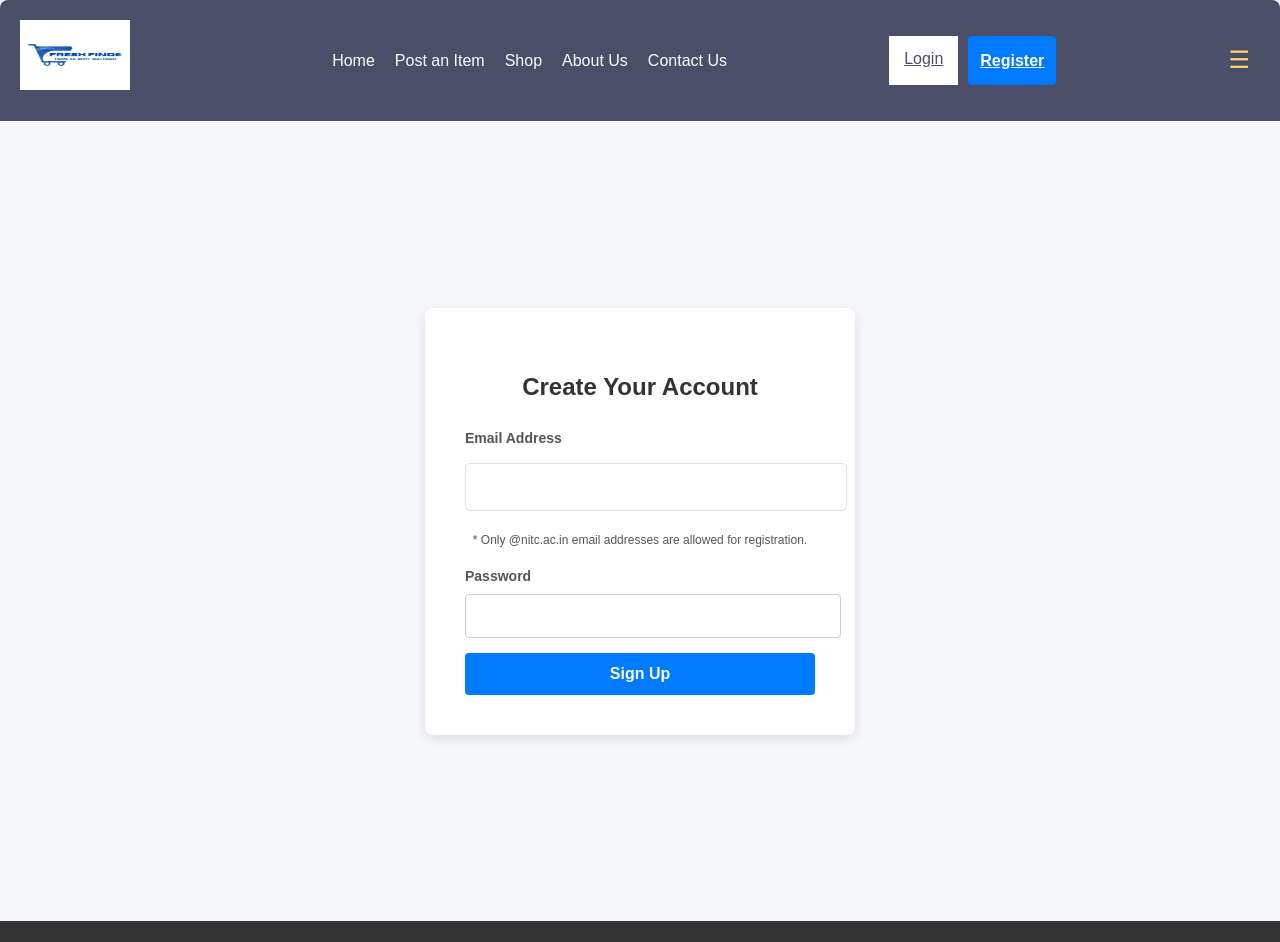
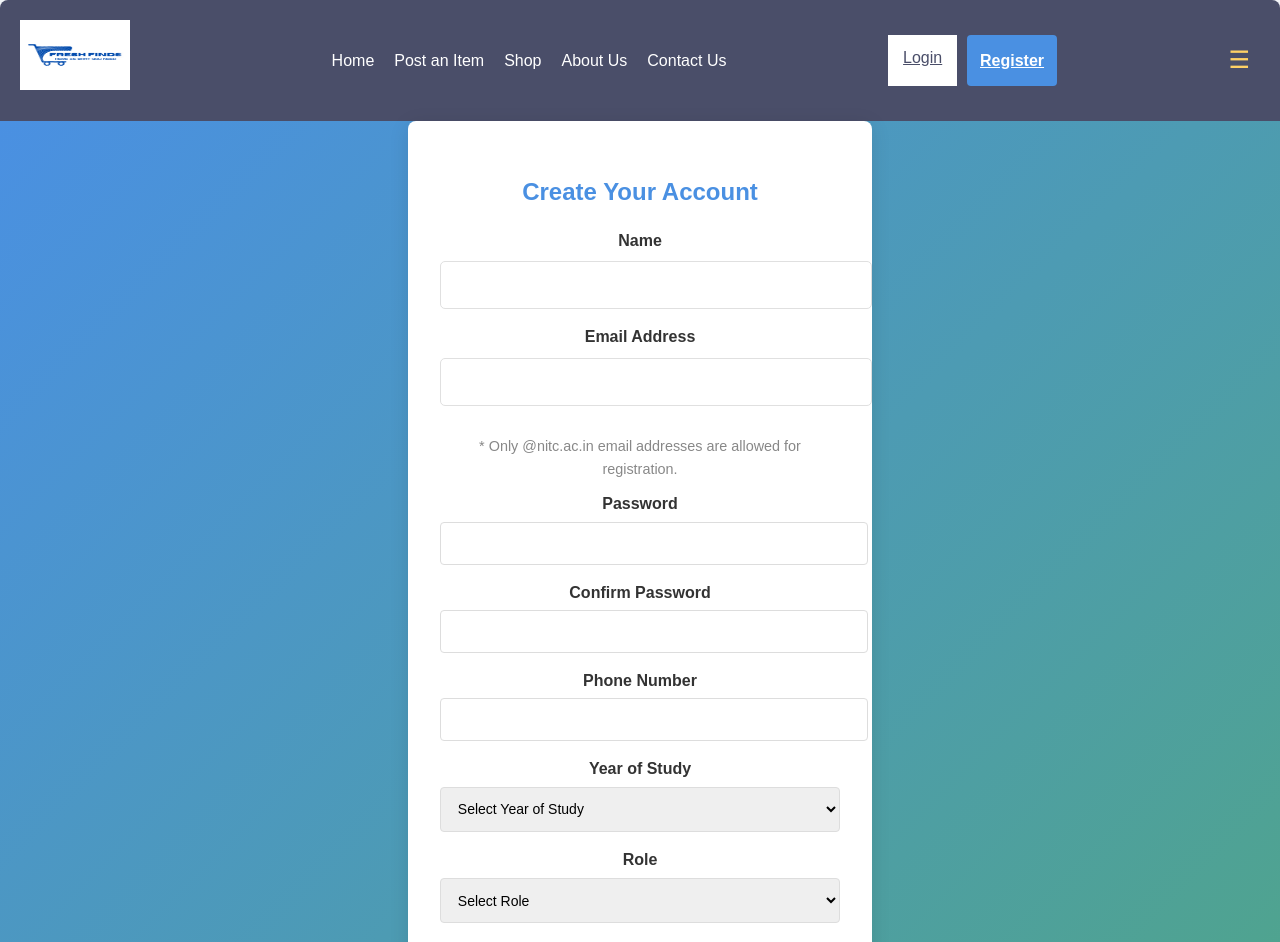
Before and after one commit to therishiraj/fffrontend, a React (Create React App) app: page /register in a window 1280 px wide. Shown: the top 942 px of the page. Built offline with nearby package versions, Linux system fonts and the light colour scheme.

Commit message:
Updated Register.js and Register.css with new fields and styling

```diff
--- a/src/pages/Register.css
+++ b/src/pages/Register.css
@@ -1,76 +1,69 @@
-/* Main container for the registration page */
 .register-container {
   display: flex;
   justify-content: center;
   align-items: center;
-  height: 100vh;
-  background-color: #f5f7fa;
+  min-height: 100vh;
+  background: linear-gradient(135deg, #4a90e2, #50a684);
 }
 
-/* Box styling for the registration form */
 .register-box {
   background-color: #fff;
+  padding: 2rem;
   border-radius: 8px;
-  box-shadow: 0 4px 12px rgba(0, 0, 0, 0.1);
-  padding: 40px;
-  width: 350px;
-  text-align: center;
+  box-shadow: 0 4px 20px rgba(0, 0, 0, 0.1);
+  max-width: 400px;
+  width: 100%;
 }
 
-/* Heading styling */
-.register-box h2 {
-  font-size: 24px;
-  font-weight: 600;
-  margin-bottom: 20px;
+.register-form label {
+  font-weight: bold;
+  margin-top: 10px;
   color: #333;
 }
 
-/* Form styling */
-.register-form label {
-  display: block;
-  text-align: left;
-  font-size: 14px;
-  margin-bottom: 6px;
-  color: #555;
+.register-form input,
+.register-form select,
+.register-form textarea {
+  width: 100%;
+  padding: 0.8rem;
+  margin-top: 5px;
+  margin-bottom: 15px;
+  border-radius: 4px;
+  border: 1px solid #ddd;
+  transition: all 0.3s ease;
 }
 
-.register-form input {
-  width: 100%;
-  padding: 12px;
-  margin-bottom: 15px;
-  border: 1px solid #ccc;
-  border-radius: 4px;
-  font-size: 16px;
+.register-form input:focus,
+.register-form select:focus,
+.register-form textarea:focus {
+  border-color: #4a90e2;
+  outline: none;
 }
 
-/* Button styling */
 .register-btn {
   width: 100%;
-  padding: 12px;
-  background-color: #007bff;
-  color: #fff;
-  font-size: 16px;
-  font-weight: 600;
+  padding: 0.8rem;
   border: none;
   border-radius: 4px;
+  background-color: #4a90e2;
+  color: #fff;
+  font-weight: bold;
   cursor: pointer;
-  transition: background-color 0.3s;
+  transition: background-color 0.3s ease;
 }
 
 .register-btn:hover {
-  background-color: #0056b3;
+  background-color: #3880c2;
 }
-/* Error message styling */
+
 .error-message {
-  color: #d9534f;
-  font-size: 14px;
+  color: #e74c3c;
   margin-top: -10px;
-  margin-bottom: 15px;
+  margin-bottom: 10px;
 }
-/* Note text styling below email input */
+
 .email-note {
-  color: #555;
-  font-size: 12px;
-  margin-top: 5px;
-  margin-bottom: 15px;
+  font-size: 0.9em;
+  color: #888;
+  margin-bottom: 10px;
 }
--- a/src/pages/Register.js
+++ b/src/pages/Register.js
@@ -4,7 +4,13 @@ import './Register.css';
 const Register = () => {
   const [email, setEmail] = useState('');
   const [password, setPassword] = useState('');
+  const [name, setName] = useState('');
+  const [phone, setPhone] = useState('');
+  const [yearOfStudy, setYearOfStudy] = useState('');
+  const [role, setRole] = useState('');
+  const [address, setAddress] = useState('');
   const [error, setError] = useState('');
+  const [confirmPassword, setConfirmPassword] = useState('');
 
   const handleRegister = (e) => {
     e.preventDefault();
@@ -17,7 +23,7 @@ const Register = () => {
 
     // Clear error and proceed with registration logic
     setError('');
-    console.log('Registering:', { email, password });
+    console.log('Registering:', { email, password, name, phone, yearOfStudy, role, address });
     // Here you can add the API call to register the user
   };
 
@@ -26,6 +32,15 @@ const Register = () => {
       <div className="register-box">
         <h2>Create Your Account</h2>
         <form onSubmit={handleRegister} className="register-form">
+          <label htmlFor="name">Name</label>
+          <input
+            id="name"
+            type="text"
+            value={name}
+            onChange={(e) => setName(e.target.value)}
+            required
+          />
+
           <label htmlFor="email">Email Address</label>
           <input
             id="email"
@@ -34,9 +49,7 @@ const Register = () => {
             onChange={(e) => setEmail(e.target.value)}
             required
           />
-
           <p className="email-note">* Only @nitc.ac.in email addresses are allowed for registration.</p>
-
           {error && <p className="error-message">{error}</p>}
 
           <label htmlFor="password">Password</label>
@@ -45,6 +58,73 @@ const Register = () => {
             type="password"
             value={password}
             onChange={(e) => setPassword(e.target.value)}
+            required
+          />
+          <label htmlFor="confirmPassword">Confirm Password</label>
+<input
+  id="confirmPassword"
+  type="password"
+  value={confirmPassword}
+  onChange={(e) => setConfirmPassword(e.target.value)}
+  required
+/>
+
+          <label htmlFor="phone">Phone Number</label>
+          <input
+            id="phone"
+            type="tel"
+            value={phone}
+            onChange={(e) => setPhone(e.target.value)}
+            required
+          />
+
+          <label htmlFor="year_of_study">Year of Study</label>
+          <select
+            id="year_of_study"
+            value={yearOfStudy}
+            onChange={(e) => setYearOfStudy(e.target.value)}
+            required
+          >
+            <option value="">Select Year of Study</option>
+            <option value="1st_btech">1st Year B.Tech</option>
+<option value="2nd_btech">2nd Year B.Tech</option>
+<option value="3rd_btech">3rd Year B.Tech</option>
+<option value="4th_btech">4th Year B.Tech</option>
+<option value="5th_barch">5th Year B.Arch</option>
+<option value="1st_mtech">1st Year M.Tech</option>
+<option value="2nd_mtech">2nd Year M.Tech</option>
+<option value="1st_msc">1st Year M.Sc</option>
+<option value="2nd_msc">2nd Year M.Sc</option>
+<option value="1st_mca">1st Year MCA</option>
+<option value="2nd_mca">2nd Year MCA</option>
+<option value="3rd_mca">3rd Year MCA</option>
+<option value="1st_mba">1st Year MBA</option>
+<option value="2nd_mba">2nd Year MBA</option>
+<option value="1st_phd">1st Year Ph.D.</option>
+<option value="2nd_phd">2nd Year Ph.D.</option>
+<option value="3rd_phd">3rd Year Ph.D.</option>
+<option value="4th_phd">4th Year Ph.D.</option>
+<option value="5th_phd">5th Year Ph.D.</option>
+
+          </select>
+
+          <label htmlFor="role">Role</label>
+          <select
+            id="role"
+            value={role}
+            onChange={(e) => setRole(e.target.value)}
+            required
+          >
+            <option value="">Select Role</option>
+            <option value="buyer">Buyer</option>
+            <option value="seller">Seller</option>
+          </select>
+
+          <label htmlFor="address">Address/Hostel name and room number</label>
+          <textarea
+            id="address"
+            value={address}
+            onChange={(e) => setAddress(e.target.value)}
             required
           />
 
```
